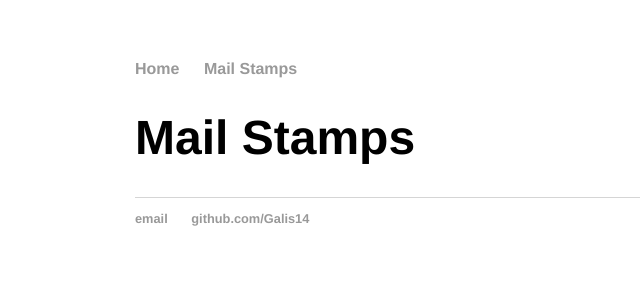
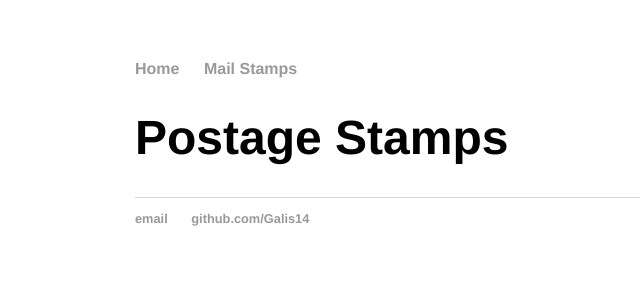
Before and after one commit to Galis14/Galis14.github.io, a Jekyll site: the page built from stamps/index.html, in a window 1280 px wide. Shown: the top 300 px of the page, without its empty margins (57-697 px from the left). Built offline with Jekyll 4.4.1, drawn with Linux system fonts in a browser that asks for light colours.

Commit message:
Update index.html

```diff
--- a/stamps/index.html
+++ b/stamps/index.html
@@ -1,9 +1,9 @@
 ---
 layout: default
-title: Mail Stamps
+title: Postage Stamps
 ---
 <div class="blurb">
-  <h1>Mail Stamps</h1>
+  <h1>Postage Stamps</h1>
   <ul>
   {% for page in site.stamps %}
     <li>
```
